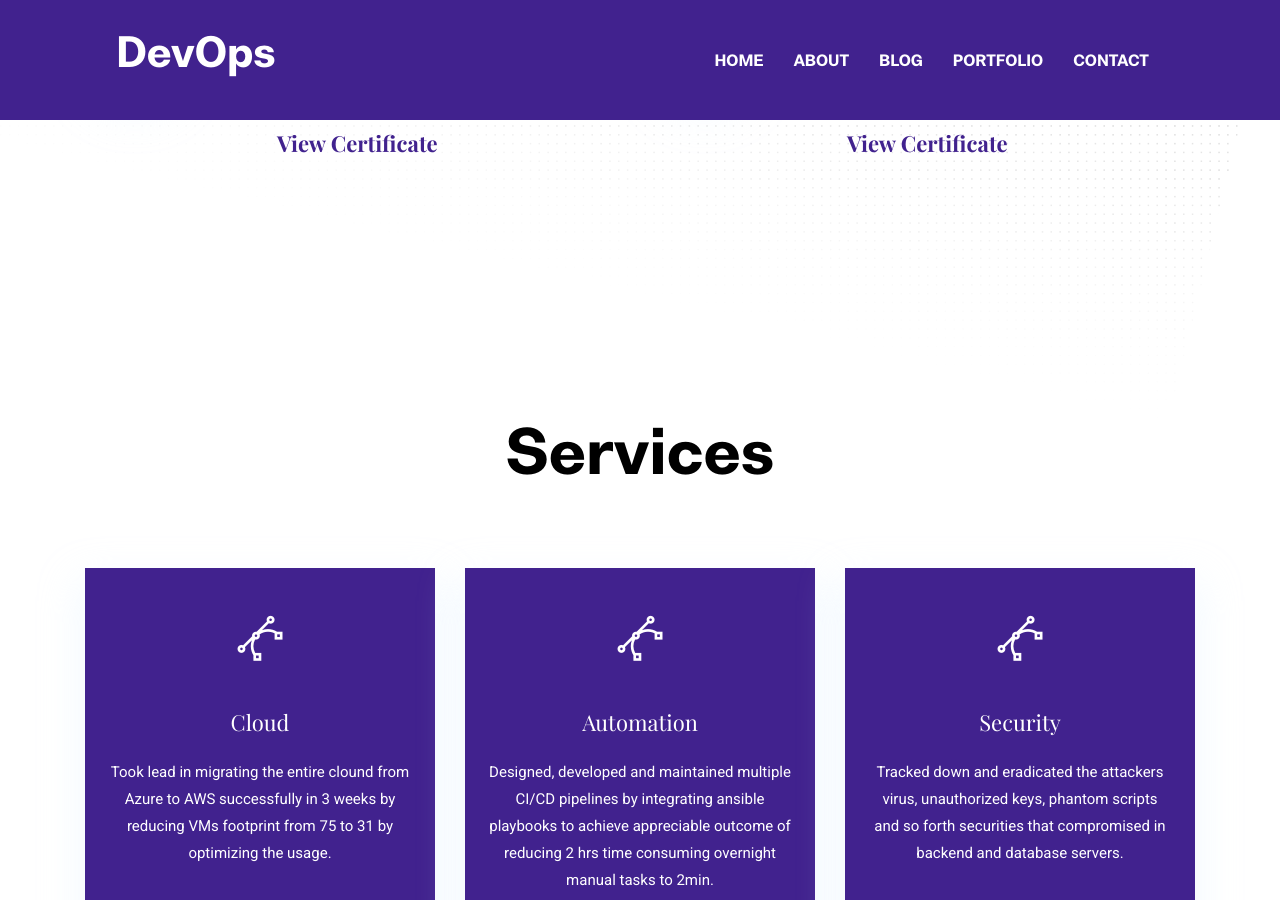
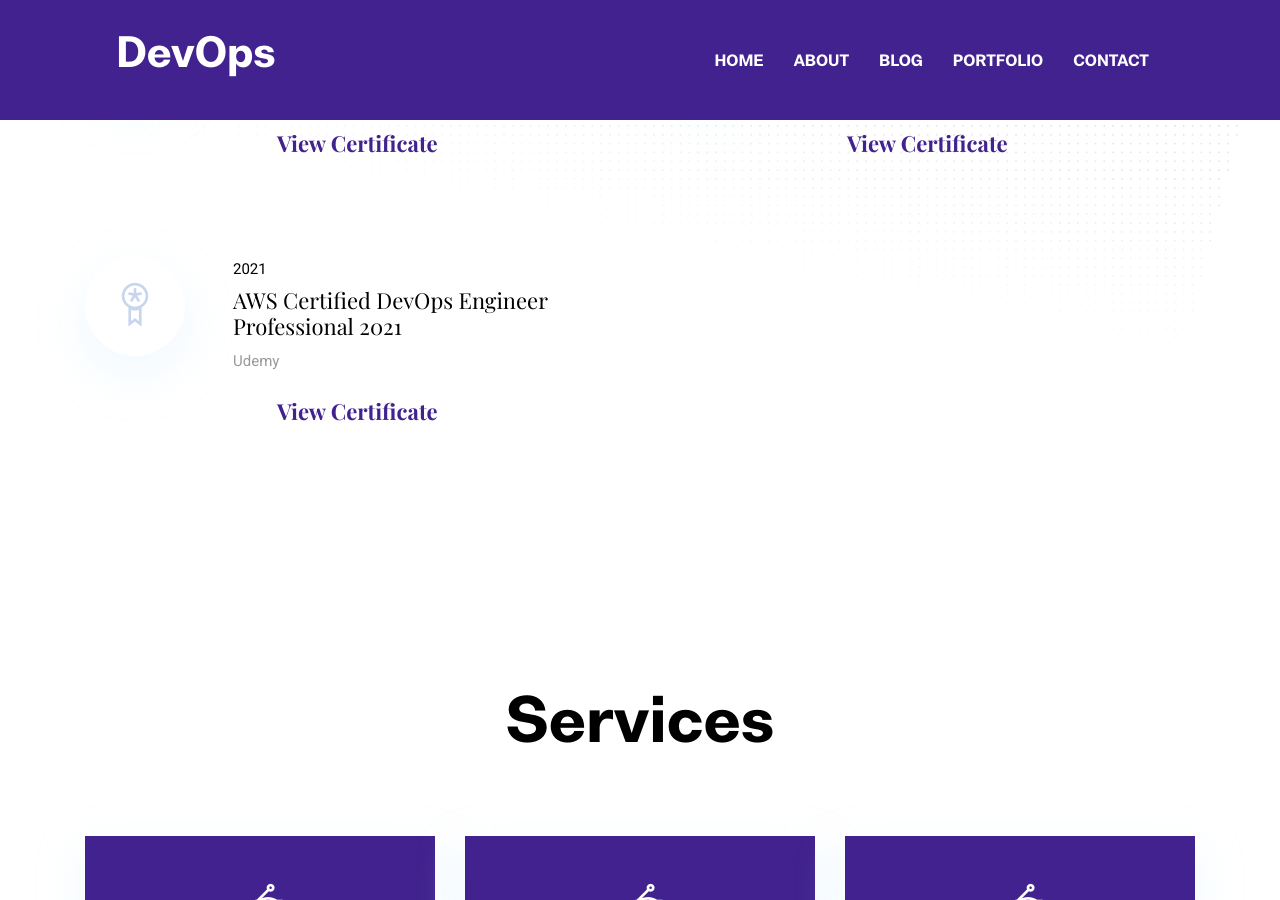
Before and after one commit to Shashankreddysunkara/blog, a Jekyll site: the page built from index.html, in a window 1280 px wide and 900 px high, scrolled down 4575 px. Built offline with Jekyll 4.4.1, drawn with Linux system fonts in a browser that asks for light colours.

Commit message:
Upload AWS Certified DevOps Engineer Professional 2021 cert

```diff
--- a/_data/settings.yml
+++ b/_data/settings.yml
@@ -162,12 +162,18 @@ certification:
 cert:
 cert-btn-link: 'https://www.udemy.com/certificate/UC-9fcc49bb-b6be-416c-a4dd-22e0bb1f77d0/'
 cert-btn-name: View Certificate
+
 certification2:
 - {name2: Terraform on AWS with SRE & IaC DevOps, date2: '2021', organization2: 'Udemy'}
 cert2:
 cert-btn-link2: 'https://www.udemy.com/certificate/UC-574f3226-2243-4d13-8e41-5a10f14555b3/'
 cert-btn-name2: View Certificate
 
+certification3:
+- {name3: AWS Certified DevOps Engineer Professional 2021, date3: '2021', organization3: 'Udemy'}
+cert3:
+cert-btn-link3: 'https://www.udemy.com/certificate/UC-7468fcc1-35fc-4e8a-8a01-34c0c0ad1274/'
+cert-btn-name3: View Certificate
 
 #-------------------------------
 # Services Section
--- a/_includes/certification-section.html
+++ b/_includes/certification-section.html
@@ -38,6 +38,22 @@
         </div>
       </div>
       {% endfor %}
+      {% for certification3 in site.data.settings.certification3 %}
+      <div class="col-lg-6 col-md-6 mb-80">
+        <div class="d-flex">
+          <div class="mr-lg-5 mr-3">
+            <i class="ti-medall icon icon-light icon-bg bg-white shadow rounded-circle d-block"></i>
+          </div>
+          <div>
+            <p class="text-dark mb-1">{{ certification3.date3 }}</p>
+            <h4>{{ certification3.name3 }}</h4>
+            <p class="mb-0 text-light">{{ certification3.organization3 }}</p>
+            <p class="mb-1 text-light">{{ certification3.url3 }}</p>
+            <a href="{{ site.data.settings.cert-btn-link3 }}" class="btn btn-transparent">{{ site.data.settings.cert-btn-name3 }}</a>
+          </div>
+        </div>
+      </div>
+      {% endfor %}
     </div>
   <!-- bg image -->
   <img class="img-fluid cer-bg-image w-100" src="{{ site.baseurl }}/assets/images/backgrounds/certification-bg.png" alt="bg-image">
```
